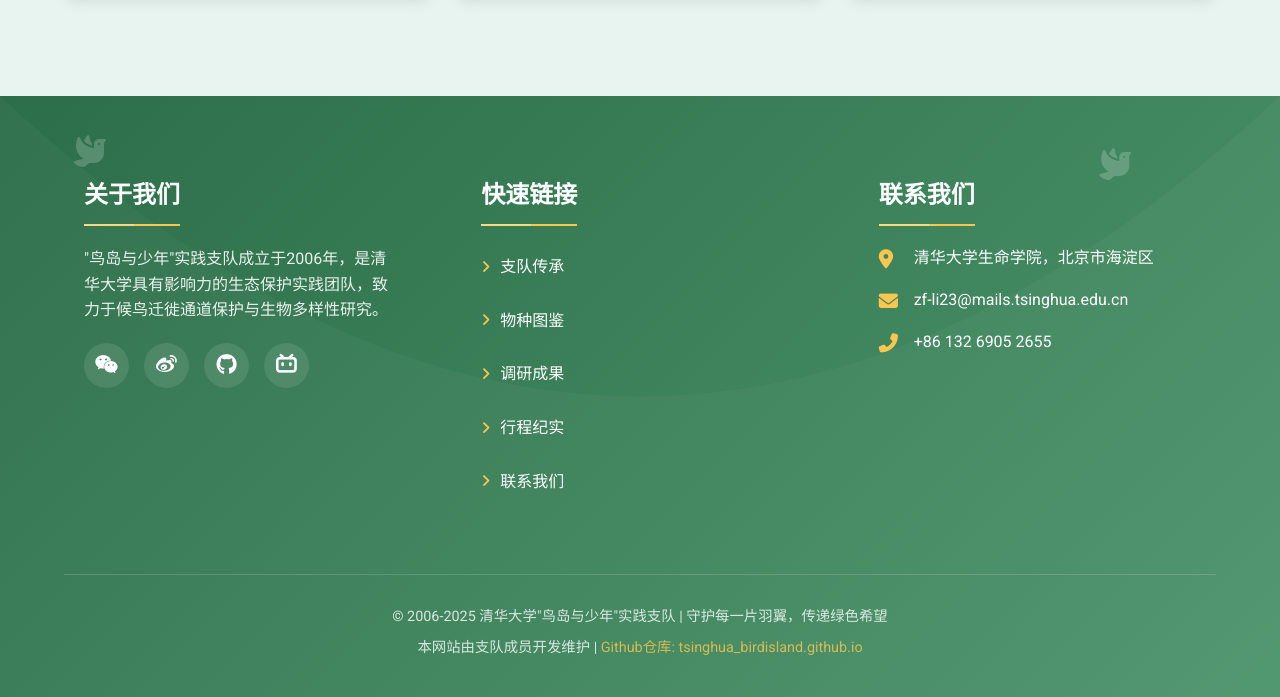
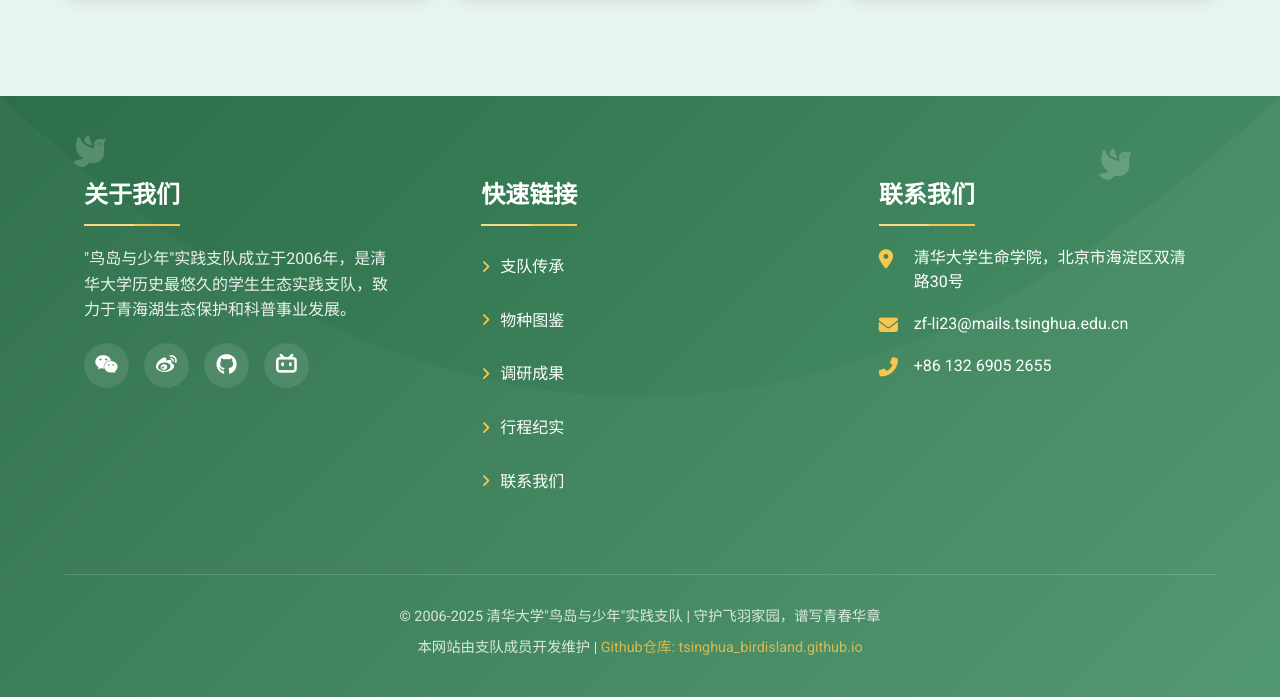
Before and after one commit to zf-li23/tsinghua_birdisland.github.io, a Jekyll site: the page built from index.html, in a window 1280 px wide and 900 px high, scrolled down 2836 px, cut to the strip 203-900 px from the top of the window. Built offline with Jekyll 4.4.1, drawn with Linux system fonts in a browser that asks for light colours.

Commit message:
Update footer.html

```diff
--- a/_includes/footer.html
+++ b/_includes/footer.html
@@ -289,7 +289,7 @@
             <div class="footer-grid">
                 <div class="footer-column">
                     <h3>关于我们</h3>
-                    <p>"鸟岛与少年"实践支队成立于2006年，是清华大学具有影响力的生态保护实践团队，致力于候鸟迁徙通道保护与生物多样性研究。</p>
+                    <p>"鸟岛与少年"实践支队成立于2006年，是清华大学历史最悠久的学生生态实践支队，致力于青海湖生态保护和科普事业发展。</p>
                     <div class="social-links">
                         <a href="assets/images/weixin.jpg" class="social-icon"><i class="fab fa-weixin"></i></a>
                         <a href="https://weibo.com/u/7237417843" class="social-icon"><i class="fab fa-weibo"></i></a>
@@ -313,7 +313,7 @@
                     <h3>联系我们</h3>
                     <div class="contact-info">
                         <i class="fas fa-map-marker-alt contact-icon"></i>
-                        <span>清华大学生命学院，北京市海淀区</span>
+                        <span>清华大学生命学院，北京市海淀区双清路30号</span>
                     </div>
                     <div class="contact-info">
                         <i class="fas fa-envelope contact-icon"></i>
@@ -327,7 +327,7 @@
             </div>
 
             <div class="copyright">
-                <p>&copy; 2006-2025 清华大学"鸟岛与少年"实践支队 | 守护每一片羽翼，传递绿色希望</p>
+                <p>&copy; 2006-2025 清华大学"鸟岛与少年"实践支队 | 守护飞羽家园，谱写青春华章</p>
                 <p>本网站由支队成员开发维护 | <a href="https://github.com/zf-li23/tsinghua_birdisland.github.io">Github仓库: tsinghua_birdisland.github.io</a></p>
             </div>
         </div>
```
